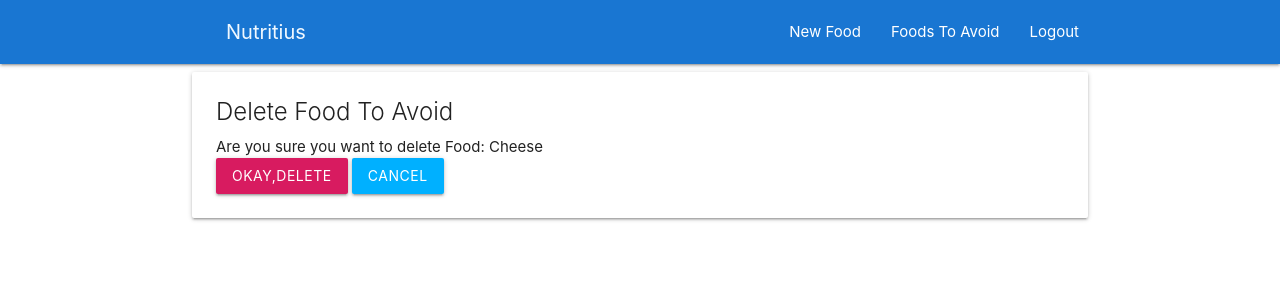
After one commit to CryceTruly/Nutritius, a Django app: page /ftafoods/1/delete/ in a window 1280 px wide. The commit adds this page. Shown: the top 300 px of the page. Run offline with Django 3.2, Linux system fonts and the light colour scheme; a user stored in the database is signed in; data comes from the database, SQL or seed files in the repository; both versions use the stored data as it was after the commit.

```diff
--- /dev/null
+++ b/nutritiusserver/foods/templates/foods/foodstoavoid_confirm_delete.html
@@ -0,0 +1,21 @@
+{% extends 'users/base.html' %}
+{% block body%}
+
+<div class="container">
+
+
+    <div class="card">
+
+        <div class="card-content">
+            <span class="card-title">Delete Food To Avoid </span>
+            <p>Are you sure you want to delete Food: {{object.name}}</p>
+            <form method="post">
+                {% csrf_token %}
+                <input type="submit" class="btn pink darken-1" value="Okay,Delete">
+<a class="btn  light-blue accent-3" href="{% url 'ftafoods' object.id %}">Cancel</a>
+            </form>
+
+        </div>
+    </div>
+
+    {% endblock%}
--- a/nutritiusserver/foods/urls.py
+++ b/nutritiusserver/foods/urls.py
@@ -2,15 +2,17 @@ from django.urls import reverse
 from rest_framework.urlpatterns import format_suffix_patterns
 from django.urls import path, include
 from .views import NutrientsList, NutrientsDetail, create
-from .views import FoodCreate, FoodDetail, FoodListView, FoodDelete, FoodsToAvoidView, FoodToAvoidView
+from .views import FoodCreate, FoodDetail, FoodListView, FoodDelete, FoodsToAvoidSiteView, FoodToAvoidDelete, FoodsToAvoidView, FoodToAvoidView
 
 
 urlpatterns = [
     path('', FoodListView.as_view(), name='home'),
     path('fcreate', FoodCreate.as_view(), name='fcreate'),
+    path('ftafoods', FoodsToAvoidSiteView.as_view(), name='ftafoods'),
     path('api/nutrients/', NutrientsList.as_view()),
     path("nutrients/<int:pk>/", FoodDetail.as_view(), name="detail"),
-
+    path("ftafoods/<int:pk>/delete/",
+         FoodToAvoidDelete.as_view(), name="del-foodtoavoid"),
     path("nutrients/<int:pk>/delete/", FoodDelete.as_view(), name="del-food"),
     path("api/nutrients/<int:pk>/",
          NutrientsDetail.as_view(), name="nutrient_detail"),
--- a/nutritiusserver/foods/views.py
+++ b/nutritiusserver/foods/views.py
@@ -98,3 +98,15 @@ class FoodToAvoidView(APIView):
         food = get_object_or_404(FoodsToAvoid, pk=pk)
         data = FoodsToAvoidSerializer(food).data
         return Response(data)
+
+
+class FoodToAvoidDelete(LoginRequiredMixin, DeleteView):
+    model = FoodsToAvoid
+    success_url = '/'
+
+
+class FoodsToAvoidSiteView(LoginRequiredMixin, ListView):
+    model = FoodsToAvoid
+    template_name = 'foods/foodstoavoid.html'
+    context_object_name = 'data'
+    ordering = ['name']
--- a/nutritiusserver/users/templates/users/base.html
+++ b/nutritiusserver/users/templates/users/base.html
@@ -26,6 +26,8 @@
         {% if user.is_authenticated %}
         <li><a href="{% url 'fcreate' %}">New Food</a></li>
 
+        <li><a href="{% url 'ftafoods' %}">Foods To Avoid</a></li>
+
         <li><a href="{% url 'logout' %}">Logout</a> {{user.username}}</li>
         {% else %}
 
```
Also changed, not shown: nutritiusserver/foods/templates/foods/foodstoavoid.html (added, +40 -0 lines), nutritiusserver/db.sqlite3.
